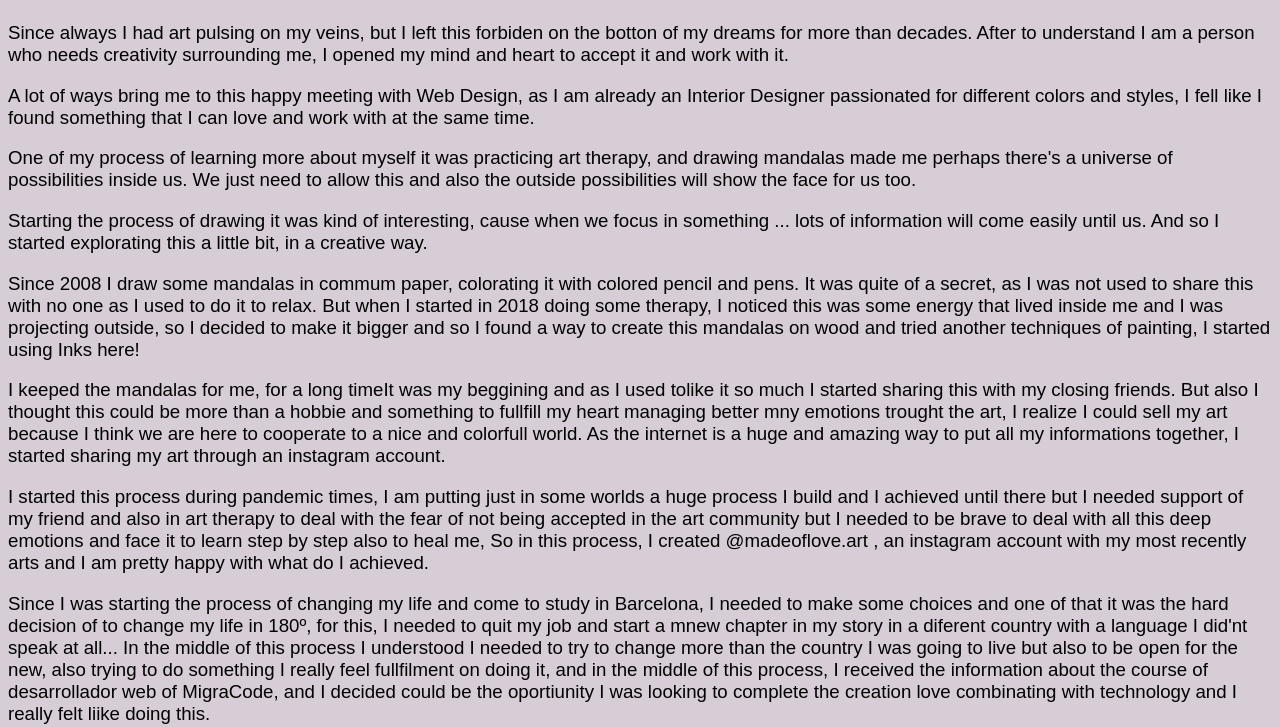
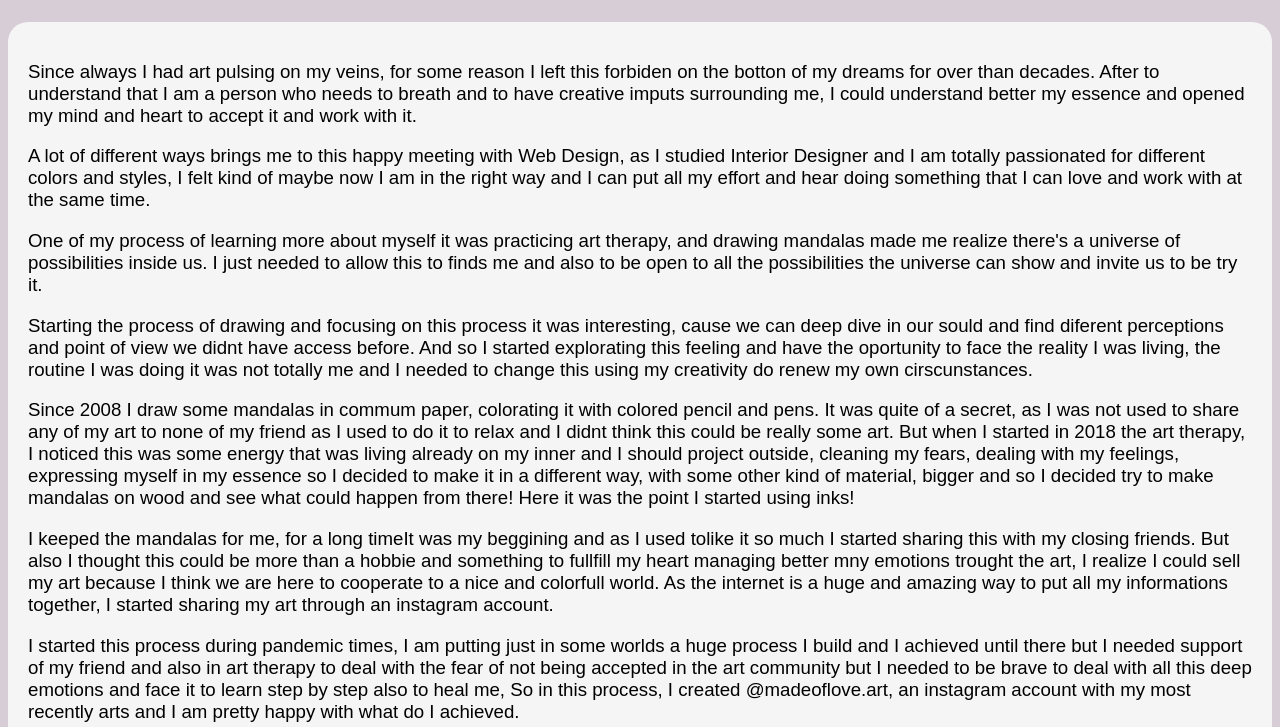
Before and after one commit to Cris-Rocha/made-of-love-art-idea, a plain HTML site: page index.html in a window 1280 px wide. Shown: the part 73-800 px from the top of the page. Drawn offline with Linux system fonts and the light colour scheme.

Commit message:
Atualizando o texto

```diff
--- a/estilo.css
+++ b/estilo.css
@@ -1,4 +1,5 @@
-body { background-color: rgb(214, 205, 214);
+body {
+    background-color: rgb(214, 205, 214);
     font: normal 14pt Calibri;
 }
 H1  {
@@ -10,7 +11,10 @@ H1  {
 p   {
     font-family:arial,"cursive";
     }
-#text{
-    padding: 20px  20px  20px 20px;
+#texto  {
+    padding: 20px  20px 20px 20px;
+
+    background-color: whitesmoke;
+    border-radius: 20px;
 
      }
--- a/index.html
+++ b/index.html
@@ -12,14 +12,31 @@
 
     <H1>Made of Love Art</H1>
 
-      <div id='texto'>
-    <p>Since always I had art pulsing on my veins, but I left this forbiden on the botton of my dreams for more than decades. After to understand I am a person who needs creativity surrounding me, I opened my mind and heart to accept it and work with it.<br>
-    <p> A lot of ways bring me to this happy meeting with Web Design, as I am already an Interior Designer passionated for different colors and styles, I fell like I found something that I can love and work with at the same time.     </p>
-    <p> One of my process of learning more about myself it was practicing art therapy, and drawing mandalas made me perhaps  there's a universe of possibilities inside us. We just need to allow this and also the outside possibilities will show the face for us too.</p>
-    <p> Starting the process of drawing it was kind of interesting, cause when we focus in something ... lots of information will come easily until us. And so I started explorating this a little bit, in a creative way.</P>
-    <P> Since 2008 I draw some mandalas in commum paper, colorating it with colored pencil and pens. It was quite of a secret, as I was not used to share this with no one as I used to do it to relax. But when I started in 2018 doing some therapy, I noticed this was some energy that lived inside me and I was projecting outside, so I decided to make it bigger and so I found a way to create this mandalas on wood and tried another techniques of painting, I started using Inks here!</p>
-    <p> I keeped the mandalas for me, for a long timeIt was my beggining and as I used tolike it so much I started sharing this with my closing friends. But also I thought this could be more than a hobbie and something to fullfill my heart managing better mny emotions trought the art, I realize I could sell my art because I think we are here to cooperate to a nice and colorfull world. As the internet is a huge and amazing way to put all my informations together, I started sharing my art through an instagram account.</p>
-    <p> I started this process during pandemic times, I am putting just in some worlds a huge process I build and I achieved until there but I needed support of my friend and also in art therapy to deal with the fear of not being accepted in the art community but I needed to be brave to deal with all this deep emotions and face it to learn step by step also to heal me, So in this process, I created @madeoflove.art , an instagram account with my most recently arts and I am pretty happy with what do I achieved.
+      <div id="texto">
+    <p>Since always I had art pulsing on my veins, for some reason I left this forbiden on the botton of my dreams for over than decades.
+      After to understand that I am a person who needs  to breath and to have creative imputs surrounding me, I could understand better my essence and opened my mind and heart
+      to accept it and work with it.<br>
+    <p> A lot of different ways brings me to this happy meeting with Web Design, as I studied Interior Designer and I am totally passionated for different colors and styles,
+      I felt kind of maybe now I am in the right way and I can put all my effort and hear doing something that I can love and work with at the same time.     </p>
+    <p> One of my process of learning more about myself it was practicing art therapy,
+       and drawing mandalas made me realize there's a universe of possibilities inside us.
+       I just needed to allow this to finds me and also  to be open to all the possibilities the universe can show and invite us to be try it.</p>
+    <p> Starting the process of drawing and focusing on this process it was interesting, cause we can deep dive in our sould and find diferent perceptions and point of view we didnt have
+      access before. And so I started explorating this feeling and have the oportunity to face the reality I was living, the routine I was doing it was not totally me and I needed
+      to change this using my creativity do renew my own cirscunstances.</P>
+    <P> Since 2008 I draw some mandalas in commum paper, colorating it with colored pencil and pens.
+      It was quite of a secret, as I was not used to share any of my art to none of my friend as I used to do it to relax and I didnt think this could be really some art.
+      But when I started in 2018 the art therapy, I noticed this was some energy that was living already on my inner and I should project outside, cleaning my fears, dealing with my
+      feelings, expressing myself in my essence so I decided to make it in a different way, with some other kind of material, bigger and so I decided try to make
+      mandalas on wood and see what could happen from there!
+      Here it was the point I started using inks!</p> <!-- Escrevi ate aqui, estou mudando tudo no texto praticamente-->
+    <p> I keeped the mandalas for me, for a long timeIt was my beggining and as I used tolike it so much I started sharing this with my closing friends.
+      But also I thought this could be more than a hobbie and something to fullfill my heart managing better mny emotions trought the art,
+      I realize I could sell my art because I think we are here to cooperate to a nice and colorfull world. As the internet is a
+      huge and amazing way to put all my informations together, I started sharing my art through an instagram account.</p>
+    <p> I started this process during pandemic times, I am putting just in some worlds a huge process I build and I achieved until there but
+      I needed support of my friend and also in art therapy to deal with the fear of not being accepted in the art community but I needed to be brave to deal with all this deep emotions and face it to learn step by step also to heal me, So in this process,
+      I created <link rel="instagram" href="https://www.instagram.com/madeoflove.art/"> @madeoflove.art, an instagram account with my most recently arts and I am pretty happy with what do I achieved.
 </p>
 <p> Since I was starting the process of changing my life and come to study in Barcelona, I needed to make some choices and one of that it was the hard decision of to change my life in 180º, for this, I needed to quit my job and start a mnew chapter in my story in a diferent country with a language I did'nt speak at all... In the middle of this process I understood I needed to try to change more than the country I was going to live but also to be open for the new, also trying to do something I really feel fullfilment on doing it, and in the middle of this process, I received the information about the course of desarrollador web of MigraCode, and I decided could be the oportiunity I was looking to complete the creation love combinating with technology and I really felt liike doing this.</P>
 
@@ -27,7 +44,10 @@
 <p> I am very glad to being part  of this and started to learn from the Khan Academy and for Migracode give me the oportunituy to make part of this process, I feel like the good energy of this movement is making me going deep and determinatated to this goal</p>
 
   </div>
+  <footer>
 
+  <p>&copy; Made of Love Art</p>
 
+    </footer>
     </body>
 </html>
```
Also changed, not shown: 1 other file.
